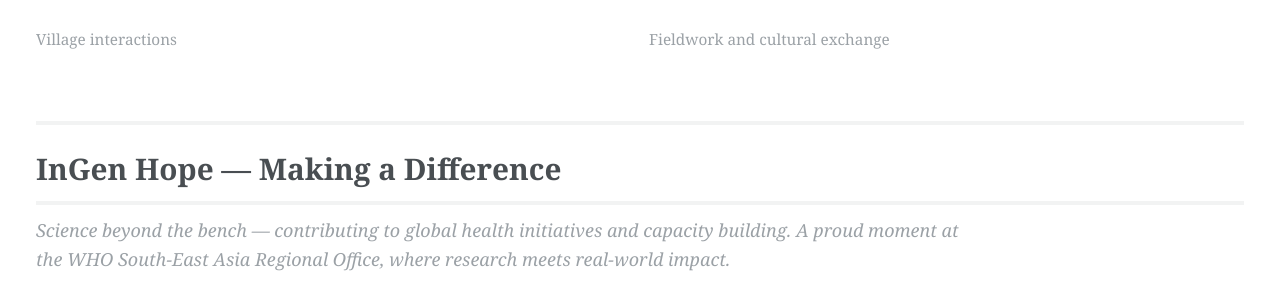
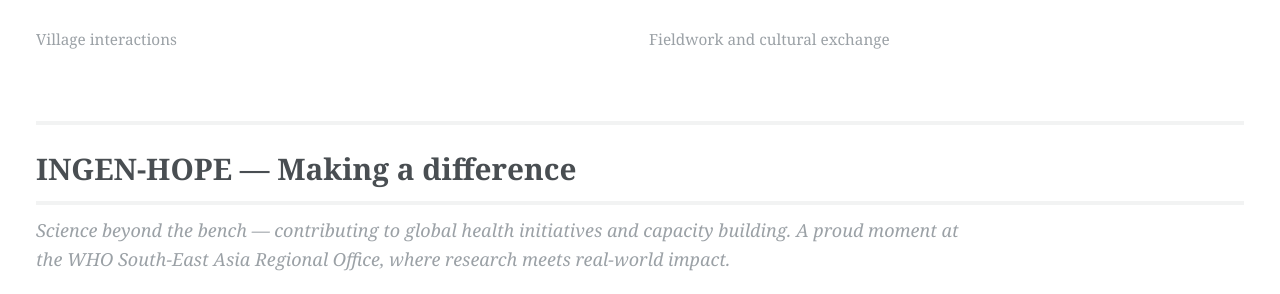
Before and after one commit to vaishnavpvarma/vaishnavpvarma.github.io, a Jekyll site: the page built from _pages/gallery.md, in a window 1280 px wide and 900 px high, scrolled down 7313 px, cut to the strip 112-406 px from the top of the window. Built offline with Jekyll 4.4.1, drawn with Linux system fonts in a browser that asks for light colours; a script that is not in the unit is left out.

Commit message:
Update section

```diff
--- a/_pages/gallery.md
+++ b/_pages/gallery.md
@@ -208,7 +208,7 @@ author_profile: false
        Section 4: InGen Hope
        ═══════════════════════════════════════════ -->
   <section class="gallery-section gallery-reveal" aria-labelledby="gallery-ingen">
-    <h2 id="gallery-ingen">InGen Hope — Making a Difference</h2>
+    <h2 id="gallery-ingen">INGEN-HOPE — Making a difference </h2>
     <p class="gallery-section__desc">
       Science beyond the bench — contributing to global health initiatives and capacity building.
       A proud moment at the WHO South-East Asia Regional Office, where research meets real-world impact.
```
